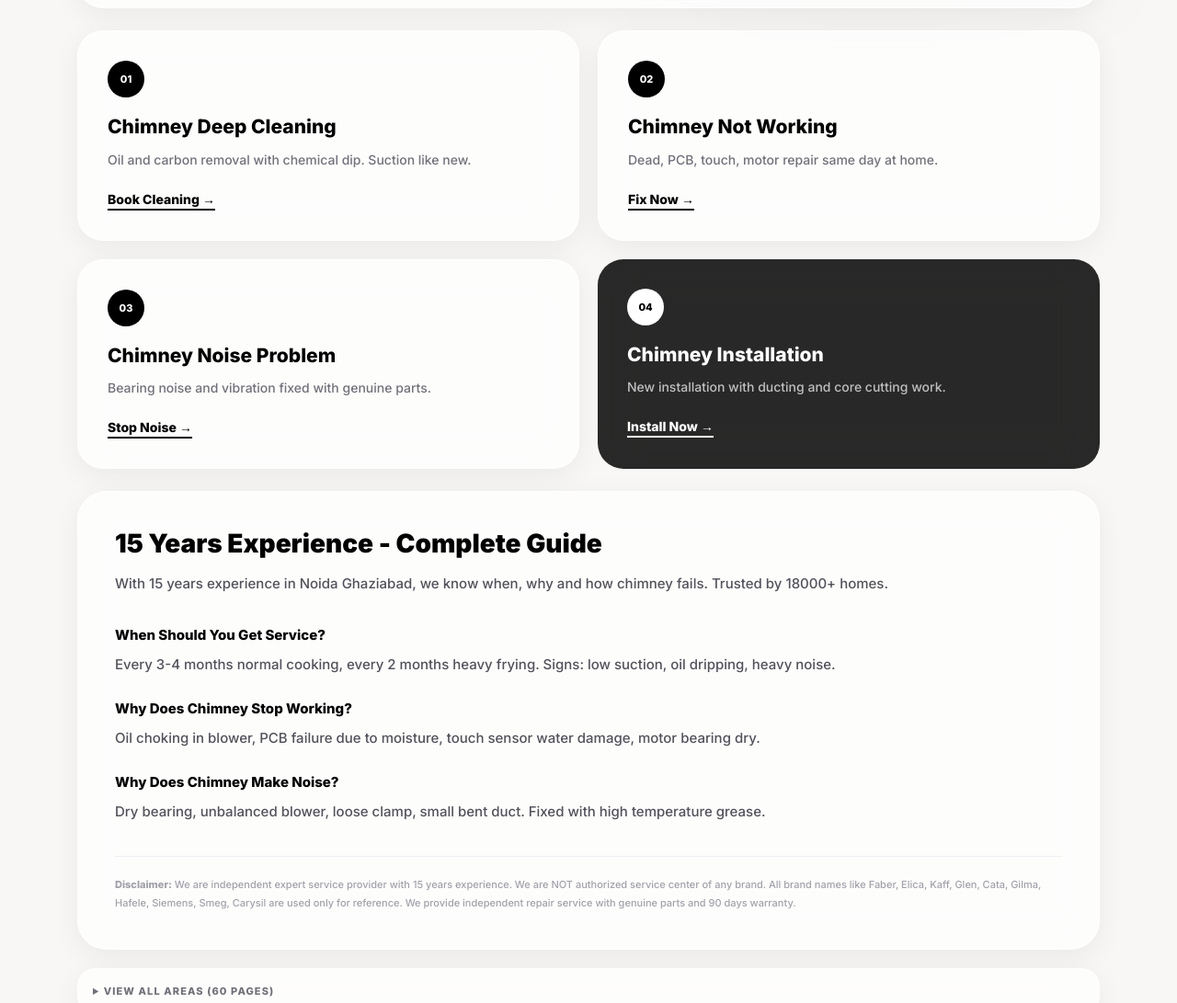
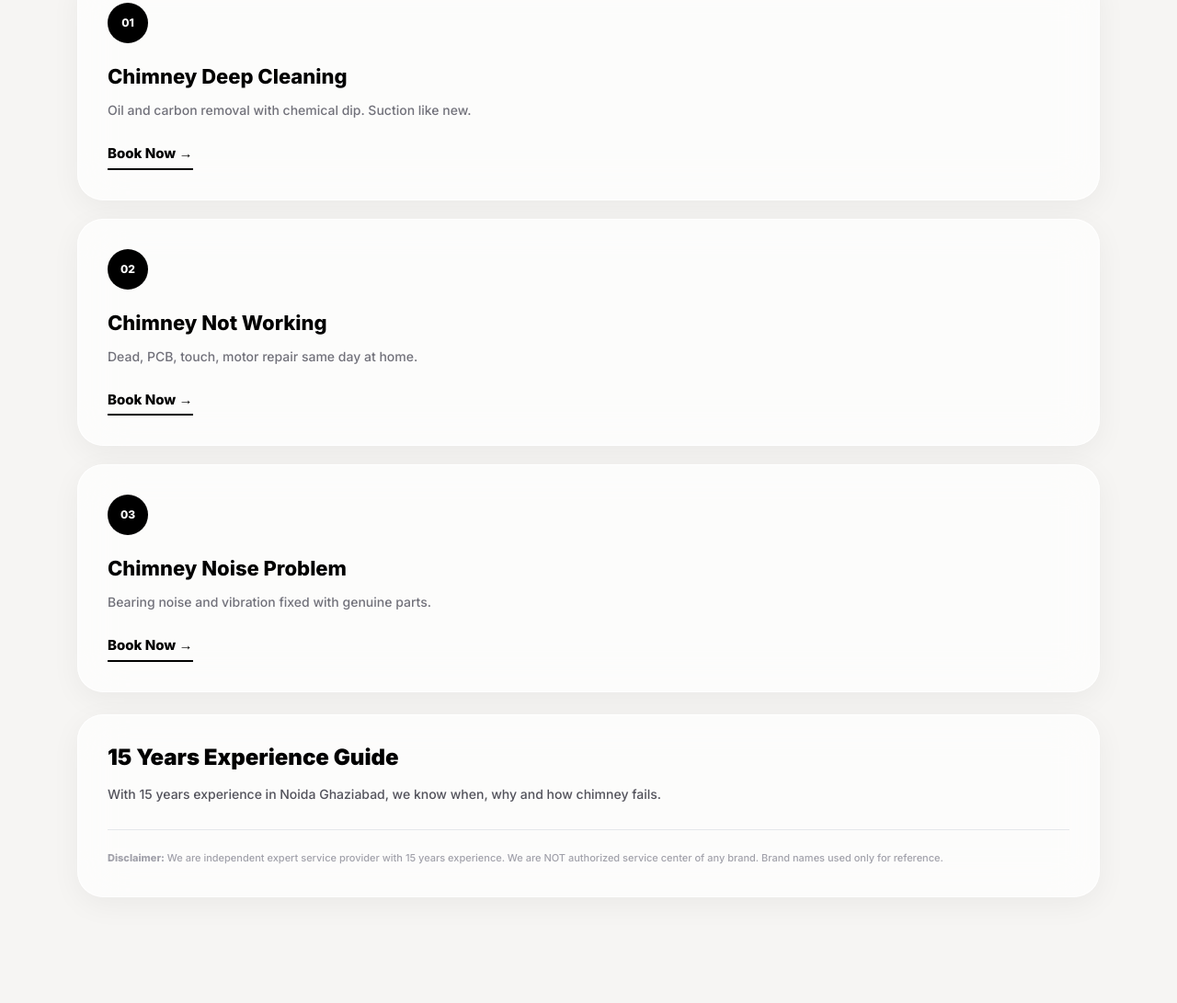
Before and after one commit to chimneyservicenoidaexpert-sketch/chimneyservicenoidaghaziabad, a plain HTML site: page index.html in a window 1280 px wide. Shown: the part 854-1945 px from the top of the page at 92% size. After the commit the page ends 1862 px from the top, so only its background shows below. Drawn offline with nearby package versions, Linux system fonts and the light colour scheme.

Commit message:
Update index.html

```diff
--- a/index.html
+++ b/index.html
@@ -3,53 +3,25 @@
 <head>
 <meta charset="UTF-8"><meta name="viewport" content="width=device-width, initial-scale=1.0">
 <title>chimney service repair not working solve in Noida Ghaziabad</title>
-<meta name="description" content="chimney service repair not working solve in Noida Ghaziabad - 15 Years Experience">
 <script src="https://cdn.tailwindcss.com"></script>
 <link href="https://fonts.googleapis.com/css2?family=Inter:wght@300;500;800;900&display=swap" rel="stylesheet">
 <style>
 *{font-family:'Inter',sans-serif}
-body{
-background:#f8f7f5;
-position:relative;
-overflow-x:hidden;
-}
-body::before{
-content:'';
-position:fixed;
-top:-10%; left:-10%;
-width:60%; height:50%;
-background: radial-gradient(circle at center, rgba(0,0,0,0.06) 0%, transparent 70%);
-filter: blur(40px);
-z-index:-1;
-}
-body::after{
-content:'';
-position:fixed;
-bottom:-10%; right:-10%;
-width:70%; height:60%;
-background: radial-gradient(circle at center, rgba(0,0,0,0.05) 0%, transparent 70%);
-filter: blur(50px);
-z-index:-1;
-}
+body{background:#f6f5f3}
 @keyframes softPulse{0%,100%{transform:scale(1)}50%{transform:scale(1.08)}}.book-pulse{animation:softPulse 1.2s infinite}
 @keyframes callFloat{0%,100%{transform:translateY(0)}50%{transform:translateY(-5px)}}.call-float{animation:callFloat 2s infinite}
 .typewriter::after{content:'|';animation:blink 1s infinite} @keyframes blink{50%{opacity:0}}
 .glass{
-background: rgba(255,255,255,0.72);
-backdrop-filter: blur(22px);
--webkit-backdrop-filter: blur(22px);
-border:1px solid rgba(255,255,255,0.8);
-box-shadow:0 8px 32px rgba(0,0,0,0.06);
+background: rgba(255,255,255,0.68);
+backdrop-filter: blur(24px);
+-webkit-backdrop-filter: blur(24px);
+border:1px solid rgba(255,255,255,0.9);
+box-shadow:0 8px 32px rgba(0,0,0,0.05);
 }
 .glass-header{
 background: rgba(255,255,255,0.85);
 backdrop-filter: blur(24px);
 -webkit-backdrop-filter: blur(24px);
-}
-.glass-black{
-background: rgba(12,12,12,0.88);
-backdrop-filter: blur(22px);
--webkit-backdrop-filter: blur(22px);
 }
 </style>
 </head>
@@ -57,58 +29,71 @@ backdrop-filter: blur(22px);
 
 <div class="bg-black text-white text-center text-[11px] tracking-[0.3em] py-2.5">15 YEARS EXPERIENCE • SAME DAY SERVICE</div>
 
-<header class="max-w-6xl mx-auto px-5 h-[76px] flex justify-between items-center glass-header sticky top-0 z-30">
-<div class="flex items-center gap-2.5"><div class="w-10 h-10 bg-white rounded-full flex items-center justify-center shadow-sm"><svg width="20" height="20" viewBox="0 0 100 100"><rect x="30" y="8" width="40" height="48" rx="8" fill="#111"/><path d="M8 58 C8 48 18 48 18 48 L82 48 C82 48 92 48 92 58 L92 78 C92 88 82 88 82 88 L18 88 C8 88 8 78 8 78 Z" fill="#111"/></svg></div><div class="leading-none"><div class="font-black text-[15px]">CHIMNEY</div><div class="text-[10px] tracking-[0.35em] text-zinc-400">EXPERT • 15 YRS</div></div></div>
+<header class="max-w-6xl mx-auto px-5 h-[76px] flex justify-between items-center glass-header sticky top-0 z-30 border-b border-white/50">
+<div class="flex items-center gap-2.5"><div class="w-10 h-10 bg-white rounded-full flex items-center justify-center shadow"><svg width="20" height="20" viewBox="0 0 100 100"><rect x="30" y="8" width="40" height="48" rx="8" fill="#111"/><path d="M8 58 C8 48 18 48 18 48 L82 48 C82 48 92 48 92 58 L92 78 C92 88 82 88 82 88 L18 88 C8 88 8 78 8 78 Z" fill="#111"/></svg></div><div class="leading-none"><div class="font-black text-[15px]">CHIMNEY</div><div class="text-[10px] tracking-[0.35em] text-zinc-400">EXPERT • 15 YRS</div></div></div>
 <button id="topBookBtn" onclick="openForm('')" class="bg-black text-white px-7 py-3 rounded-full text-[13px] font-bold book-pulse">Book Now</button>
 </header>
 
 <main class="max-w-6xl mx-auto px-5 py-8">
-<!-- FIXED TITLE - NO OVERLAP -->
+
 <div class="glass rounded-[28px] p-6 md:p-8">
-<div class="inline-block bg-zinc-900 text-white text-[10px] tracking-[0.3em] px-4 py-1.5 rounded-full font-bold mb-5">TRUSTED SINCE 2009</div>
+<div class="inline-block bg-black text-white text-[10px] tracking-[0.3em] px-4 py-1.5 rounded-full font-bold mb-5">TRUSTED SINCE 2009</div>
 <h1 class="text-[44px] md:text-[70px] font-black leading-[0.9] tracking-[-0.05em]">
 <span class="block">chimney</span>
 <span class="block font-light text-zinc-500 text-[36px] md:text-[56px] mt-1">service repair</span>
 <span class="block font-light text-zinc-500 text-[36px] md:text-[56px]">not working</span>
 <span class="block mt-2">solve in</span>
-<span class="block">Noida</span>
-<span class="block text-zinc-400">Ghaziabad</span>
+<span class="block">Noida <span class="text-zinc-400">Ghaziabad</span></span>
 </h1>
 
 <div class="mt-7 flex items-center gap-4">
-<div class="w-[84px] h-[84px] bg-white rounded-[22px] flex items-center justify-center shadow-sm border"><svg width="46" height="46" viewBox="0 0 100 100"><rect x="28" y="6" width="44" height="52" rx="10" fill="#111"/><path d="M6 60 C6 48 16 46 16 46 L84 46 C84 46 94 48 94 60 L94 82 C94 92 84 94 84 94 L16 94 C6 94 6 84 6 84 Z" fill="#111"/></svg></div>
+<div class="w-[84px] h-[84px] bg-white rounded-[22px] flex items-center justify-center shadow-sm"><svg width="46" height="46" viewBox="0 0 100 100"><rect x="28" y="6" width="44" height="52" rx="10" fill="#111"/><path d="M6 60 C6 48 16 46 16 46 L84 46 C84 46 94 48 94 60 L94 82 C94 92 84 94 84 94 L16 94 C6 94 6 84 6 84 Z" fill="#111"/></svg></div>
 <div><div class="font-bold text-[15px]">15 YEARS EXPERIENCE IN NOIDA GHAZIABAD</div><div class="text-[12px] text-zinc-500 mt-1">Trusted by 18000+ Homes • Same Day Service</div></div>
 </div>
 
-<p id="typeText" class="mt-7 text-[18px] md:text-[20px] text-zinc-600 max-w-2xl leading-8 min-h-[100px] typewriter font-medium"></p>
+<p id="typeText" class="mt-7 text-[18px] text-zinc-600 max-w-2xl leading-8 min-h-[100px] typewriter"></p>
 </div>
 
-<!-- BLUR BOXES -->
-<div class="mt-6 grid grid-cols-1 md:grid-cols-2 gap-5">
-<div class="glass rounded-[28px] p-8"><div class="w-10 h-10 bg-black text-white rounded-full flex items-center justify-center text-[11px] font-bold">01</div><div class="font-bold text-[21px] mt-4">Chimney Deep Cleaning</div><p class="text-[14px] text-zinc-500 mt-2 leading-6">Oil and carbon removal with chemical dip. Suction like new.</p><button onclick="openForm('Deep Cleaning')" class="mt-5 text-[14px] font-bold border-b-2 border-black">Book Cleaning →</button></div>
-<div class="glass rounded-[28px] p-8"><div class="w-10 h-10 bg-black text-white rounded-full flex items-center justify-center text-[11px] font-bold">02</div><div class="font-bold text-[21px] mt-4">Chimney Not Working</div><p class="text-[14px] text-zinc-500 mt-2 leading-6">Dead, PCB, touch, motor repair same day at home.</p><button onclick="openForm('Repair')" class="mt-5 text-[14px] font-bold border-b-2 border-black">Fix Now →</button></div>
-<div class="glass rounded-[28px] p-8"><div class="w-10 h-10 bg-black text-white rounded-full flex items-center justify-center text-[11px] font-bold">03</div><div class="font-bold text-[21px] mt-4">Chimney Noise Problem</div><p class="text-[14px] text-zinc-500 mt-2 leading-6">Bearing noise and vibration fixed with genuine parts.</p><button onclick="openForm('Noise Problem')" class="mt-5 text-[14px] font-bold border-b-2 border-black">Stop Noise →</button></div>
-<div class="glass-black text-white rounded-[28px] p-8"><div class="w-10 h-10 bg-white text-black rounded-full flex items-center justify-center text-[11px] font-bold">04</div><div class="font-bold text-[21px] mt-4">Chimney Installation</div><p class="text-[14px] text-white/70 mt-2 leading-6">New installation with ducting and core cutting work.</p><button onclick="openForm('Installation')" class="mt-5 text-[14px] font-bold border-b-2 border-white">Install Now →</button></div>
+<!-- 3 BOX - BLUR + ONLY BOOK NOW -->
+<div class="mt-6 grid grid-cols-1 gap-5">
+
+<div class="glass rounded-[28px] p-8">
+<div class="w-11 h-11 bg-black text-white rounded-full flex items-center justify-center text-[12px] font-bold">01</div>
+<div class="font-bold text-[22px] mt-5">Chimney Deep Cleaning</div>
+<p class="text-[14px] text-zinc-500 mt-2 leading-6">Oil and carbon removal with chemical dip. Suction like new.</p>
+<button onclick="openForm('Deep Cleaning')" class="mt-6 text-[15px] font-bold border-b-2 border-black pb-1">Book Now →</button>
 </div>
 
-<div class="mt-6 glass rounded-[32px] p-8 md:p-10 text-[15px] leading-8 text-zinc-600">
-<h2 class="text-[28px] font-black text-black">15 Years Experience - Complete Guide</h2>
-<p class="mt-3">With 15 years experience in Noida Ghaziabad, we know when, why and how chimney fails. Trusted by 18000+ homes.</p>
-<h3 class="mt-6 font-bold text-black">When Should You Get Service?</h3><p>Every 3-4 months normal cooking, every 2 months heavy frying. Signs: low suction, oil dripping, heavy noise.</p>
-<h3 class="mt-4 font-bold text-black">Why Does Chimney Stop Working?</h3><p>Oil choking in blower, PCB failure due to moisture, touch sensor water damage, motor bearing dry.</p>
-<h3 class="mt-4 font-bold text-black">Why Does Chimney Make Noise?</h3><p>Dry bearing, unbalanced blower, loose clamp, small bent duct. Fixed with high temperature grease.</p>
-<div class="mt-8 border-t border-zinc-200/50 pt-5"><p class="text-[11px] leading-5 text-zinc-400"><b>Disclaimer:</b> We are independent expert service provider with 15 years experience. We are NOT authorized service center of any brand. All brand names like Faber, Elica, Kaff, Glen, Cata, Gilma, Hafele, Siemens, Smeg, Carysil are used only for reference. We provide independent repair service with genuine parts and 90 days warranty.</p></div>
+<div class="glass rounded-[28px] p-8">
+<div class="w-11 h-11 bg-black text-white rounded-full flex items-center justify-center text-[12px] font-bold">02</div>
+<div class="font-bold text-[22px] mt-5">Chimney Not Working</div>
+<p class="text-[14px] text-zinc-500 mt-2 leading-6">Dead, PCB, touch, motor repair same day at home.</p>
+<button onclick="openForm('Repair')" class="mt-6 text-[15px] font-bold border-b-2 border-black pb-1">Book Now →</button>
 </div>
 
-<div class="mt-5 glass rounded-[20px] p-4"><details><summary class="text-[11px] font-bold tracking-widest text-zinc-500 cursor-pointer">VIEW ALL AREAS (60 PAGES)</summary><div id="allLinks" class="mt-3 text-[10px] leading-7 text-zinc-500 h-[120px] overflow-y-auto"></div></details></div>
+<div class="glass rounded-[28px] p-8">
+<div class="w-11 h-11 bg-black text-white rounded-full flex items-center justify-center text-[12px] font-bold">03</div>
+<div class="font-bold text-[22px] mt-5">Chimney Noise Problem</div>
+<p class="text-[14px] text-zinc-500 mt-2 leading-6">Bearing noise and vibration fixed with genuine parts.</p>
+<button onclick="openForm('Noise Problem')" class="mt-6 text-[15px] font-bold border-b-2 border-black pb-1">Book Now →</button>
+</div>
+
+</div>
+
+<div class="mt-6 glass rounded-[28px] p-8 text-[14px] leading-7 text-zinc-600">
+<h2 class="text-[24px] font-black text-black">15 Years Experience Guide</h2>
+<p class="mt-3">With 15 years experience in Noida Ghaziabad, we know when, why and how chimney fails.</p>
+<div class="mt-6 border-t pt-5"><p class="text-[11px] leading-5 text-zinc-400"><b>Disclaimer:</b> We are independent expert service provider with 15 years experience. We are NOT authorized service center of any brand. Brand names used only for reference.</p></div>
+</div>
+
 </main>
 
-<div id="bookingModal" class="fixed inset-0 bg-black/40 backdrop-blur-[12px] hidden items-center justify-center z-50 p-4">
+<div id="bookingModal" class="fixed inset-0 bg-black/40 backdrop-blur-[14px] hidden items-center justify-center z-50 p-4">
 <div id="modalBox" class="bg-white/90 backdrop-blur-2xl rounded-[28px] w-full max-w-[400px] p-8 shadow-2xl relative border border-white">
-<button onclick="closeForm()" class="absolute top-5 right-6 text-zinc-400">✕</button>
+<button onclick="closeForm()" class="absolute top-5 right-6 text-zinc-400 text-xl">✕</button>
 <div class="text-[10px] tracking-widest text-zinc-400 font-bold">15 YEARS TRUSTED</div><div class="font-bold text-[22px] mt-2">Book Expert Visit</div>
-<select id="serviceType" class="mt-6 w-full border-2 border-black rounded-xl p-3.5 text-[14px] font-bold outline-none"><option value="">Select Service Type</option><option value="Repair">Repair</option><option value="Deep Cleaning">Deep Cleaning</option><option value="Noise Problem">Noise Problem</option><option value="Installation">Installation</option></select>
-<input id="custName" placeholder="Full Name" class="mt-3 w-full border rounded-xl p-3.5 text-[13px] bg-white/70 backdrop-blur outline-none focus:border-black"><input id="custMobile" placeholder="Mobile Number" type="tel" maxlength="10" class="mt-3 w-full border rounded-xl p-3.5 text-[13px] bg-white/70 backdrop-blur outline-none focus:border-black"><input id="custAddress" placeholder="Full Address" class="mt-3 w-full border rounded-xl p-3.5 text-[13px] bg-white/70 backdrop-blur outline-none focus:border-black"><button onclick="submitBooking()" class="mt-5 w-full bg-black text-white py-3.5 rounded-xl text-[14px] font-bold">Confirm Booking</button>
+<select id="serviceType" class="mt-6 w-full border-2 border-black rounded-xl p-3.5 text-[14px] font-bold"><option value="">Select Service Type</option><option value="Repair">Repair</option><option value="Deep Cleaning">Deep Cleaning</option><option value="Noise Problem">Noise Problem</option><option value="Installation">Installation</option></select>
+<input id="custName" placeholder="Full Name" class="mt-3 w-full border rounded-xl p-3.5 text-[13px] bg-white/70"><input id="custMobile" placeholder="Mobile Number" type="tel" maxlength="10" class="mt-3 w-full border rounded-xl p-3.5 text-[13px] bg-white/70"><input id="custAddress" placeholder="Full Address" class="mt-3 w-full border rounded-xl p-3.5 text-[13px] bg-white/70"><button onclick="submitBooking()" class="mt-5 w-full bg-black text-white py-3.5 rounded-xl text-[14px] font-bold">Confirm Booking</button>
 </div>
 </div>
 
@@ -117,16 +102,9 @@ backdrop-filter: blur(22px);
 <script>
 const textToType="15 years experience in Noida Ghaziabad. We provide expert repair for not working, noise problem, low suction, deep cleaning and installation same day.";
 let i=0;function typeWriter(){if(i<textToType.length){document.getElementById('typeText').innerHTML+=textToType.charAt(i);i++;setTimeout(typeWriter,70);}}typeWriter();
-setTimeout(()=>{window.scrollBy({top:180, behavior:'smooth'});},4000);
-setInterval(()=>{let b=document.getElementById('topBookBtn');b.classList.remove('book-pulse');void b.offsetWidth;b.classList.add('book-pulse');},5000);
-setTimeout(()=>{openForm('');},9000);
-setInterval(()=>{if(document.getElementById('bookingModal').classList.contains('hidden')){openForm('');}},28000);
 function openForm(s){if(s)document.getElementById('serviceType').value=s;document.getElementById('bookingModal').classList.remove('hidden');document.getElementById('bookingModal').classList.add('flex');}
 function closeForm(){document.getElementById('bookingModal').classList.add('hidden');document.getElementById('bookingModal').classList.remove('flex');}
-function submitBooking(){let s=document.getElementById('serviceType').value,n=document.getElementById('custName').value.trim(),m=document.getElementById('custMobile').value.trim(),a=document.getElementById('custAddress').value.trim();if(!s){alert('Select service');return;}if(!n||!m||!a){alert('Fill all');return;}if(m.length<10){alert('Valid mobile');return;}let msg=`Service Request%0A%0AService: ${s}%0AName: ${n}%0AMobile: ${m}%0AAddress: ${a}%0APage: ${location.pathname.replace(/\//g,'')||'Home'}`;window.open(`https://wa.me/918796284796?text=${msg}`,'_blank');document.getElementById('modalBox').innerHTML=`<div class="text-center py-6"><div class="w-16 h-16 bg-green-100 text-green-600 rounded-full flex items-center justify-center mx-auto text-2xl">✓</div><div class="font-bold mt-4 text-xl">Booking Received</div><p class="text-[12px] text-zinc-500 mt-2">Thanks ${n}. Will call on ${m} in 5 mins.</p><button onclick="location.reload()" class="mt-6 bg-black text-white px-8 py-2.5 rounded-full text-xs">Close</button></div>`;}
-let brands={smeg:"Smeg",siemens:"Siemens",hafele:"Hafele",carysil:"Carysil",faber:"Faber",elica:"Elica",kaff:"Kaff",cata:"Cata",gilma:"Gilma",glen:"Glen"};
-let areas={"sector-50-noida":"Sector 50 Noida","sector-18-noida":"Sector 18 Noida","vaishali":"Vaishali","indirapuram":"Indirapuram","vasundhara":"Vasundhara","greater-noida-west":"Greater Noida West"};
-let html="";for(let b in brands){for(let a in areas){html+=`<a href="/${b}-chimney-service-${a}" class="mr-2">${brands[b]} ${areas[a]}</a> `;}}document.getElementById('allLinks').innerHTML=html;
+function submitBooking(){let s=document.getElementById('serviceType').value,n=document.getElementById('custName').value.trim(),m=document.getElementById('custMobile').value.trim(),a=document.getElementById('custAddress').value.trim();if(!s){alert('Select service');return;}if(!n||!m||!a){alert('Fill all');return;}if(m.length<10){alert('Valid mobile');return;}let msg=`Service Request%0A%0AService: ${s}%0AName: ${n}%0AMobile: ${m}%0AAddress: ${a}`;window.open(`https://wa.me/918796284796?text=${msg}`,'_blank');}
 </script>
 </body>
 </html>
```
